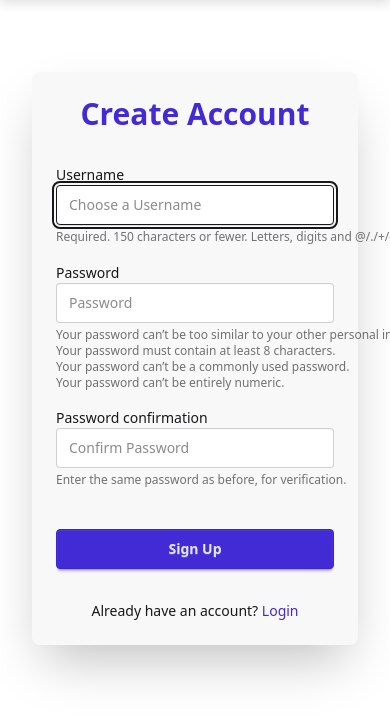
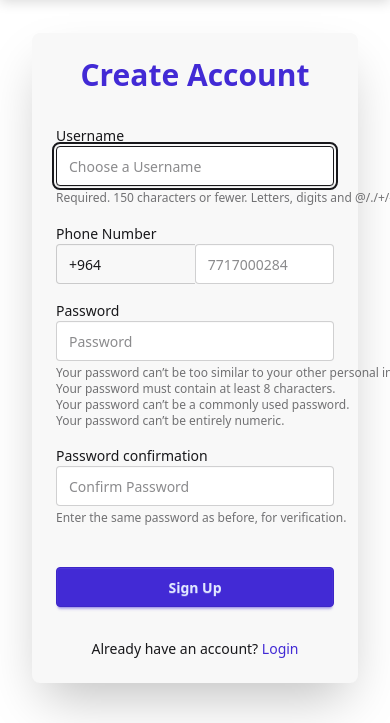
Before and after one commit to alikalary1997/NetMaster, a Django app: page /quiz/signup/ in a window 390 px wide; the page is wider, and only the part inside the window is pictured. Shown: the part 70-793 px from the top of that part. Run offline with Django 5.2, Linux system fonts and the light colour scheme; style sheets or scripts are compiled from the project's sources.

Commit message:
zyad krdni zhmara mobil la kate drwst krdni hazhmar

```diff
--- a/quiz/forms.py
+++ b/quiz/forms.py
@@ -190,30 +190,37 @@ class CustomAuthenticationForm(AuthenticationForm):
 
 # --- NEW: Custom User Creation Form for Signup Page ---
 class CustomUserCreationForm(UserCreationForm):
+    phone = forms.CharField(
+        max_length=10,
+        required=True,
+        label="Phone Number",
+        widget=forms.TextInput(
+            attrs={"placeholder": "7717000284", "inputmode": "numeric"}
+        ),
+    )
+
     class Meta(UserCreationForm.Meta):
-        model = User  # Use Django's default User model
-        fields = (
-            UserCreationForm.Meta.fields
-        )  # Inherit default fields (username, password, password2)
-        # If you wanted to add email, it would be fields = UserCreationForm.Meta.fields + ('email',)
-        # But we are using username as the primary field for UserCreationForm's built-in behavior.
-        # If you wanted email to be the primary field, you would have to define a full CustomUser model with USERNAME_FIELD = 'email'
-        # which we are not doing at this stage.
+        model = User
+        fields = UserCreationForm.Meta.fields + ("phone",)
+
+    def clean_phone(self):
+        phone = self.cleaned_data.get("phone", "").strip()
+        if not phone.isdigit() or len(phone) != 10:
+            raise forms.ValidationError("Phone number must be exactly 10 digits.")
+        return phone
 
     def __init__(self, *args, **kwargs):
         super().__init__(*args, **kwargs)
-        # Apply DaisyUI input classes to all fields
         for field_name, field in self.fields.items():
-            # For password fields, Django's UserCreationForm uses help_text as labels, so adjust placeholders
             placeholder_text = field.label or ""
             if field_name == "password2":
                 placeholder_text = "Confirm Password"
-            elif (
-                field_name == "password1"
-            ):  # Using password1 directly might clash with help_text or label, usually default is fine
+            elif field_name == "password1":
                 placeholder_text = "Password"
             elif field_name == "username":
                 placeholder_text = "Choose a Username"
+            elif field_name == "phone":
+                placeholder_text = "7717000284"
 
             field.widget.attrs.update(
                 {
--- a/quiz/models.py
+++ b/quiz/models.py
@@ -30,6 +30,9 @@ class UserProfile(models.Model):
     has_full_access = models.BooleanField(
         default=False
     )  # True when user has paid/granted full access
+    phone = models.CharField(
+        max_length=15, blank=True, default=""
+    )  # Phone number in format +964771XXXXXXX
 
     def __str__(self):
         return self.user.username + " Profile"
--- a/quiz/templates/registration/signup.html
+++ b/quiz/templates/registration/signup.html
@@ -32,8 +32,14 @@
                 <label class="label" for="{{ field.id_for_label }}">
                     <span class="label-text text-base-content">{{ field.label }}</span>
                 </label>
-                {# 'field' will now render with classes and placeholder defined in forms.py (CustomUserCreationForm) #}
+                {% if field.name == 'phone' %}
+                <div class="flex items-center">
+                    <span class="input input-bordered rounded-r-none border-r-0 bg-base-200 flex items-center px-3 text-base-content">+964</span>
+                    {{ field }}
+                </div>
+                {% else %}
                 {{ field }}
+                {% endif %}
                 {% if field.help_text %}
                     <label class="label pt-1">
                         <span class="label-text-alt text-xs">{{ field.help_text|safe }}</span>
--- a/quiz/views.py
+++ b/quiz/views.py
@@ -46,7 +46,9 @@ def signup_view(request):
         form = CustomUserCreationForm(request.POST)  # <--- USE CustomUserCreationForm
         if form.is_valid():
             user = form.save()
-            # Log the user in after successful signup
+            phone = form.cleaned_data.get("phone", "")
+            user.userprofile.phone = f"+964{phone}"
+            user.userprofile.save()
             login(request, user)
             messages.success(
                 request, f"Welcome, {user.username}! Your account has been created."
```
Also changed, not shown: db.sqlite3, quiz/migrations/0008_userprofile_phone.py (added).
